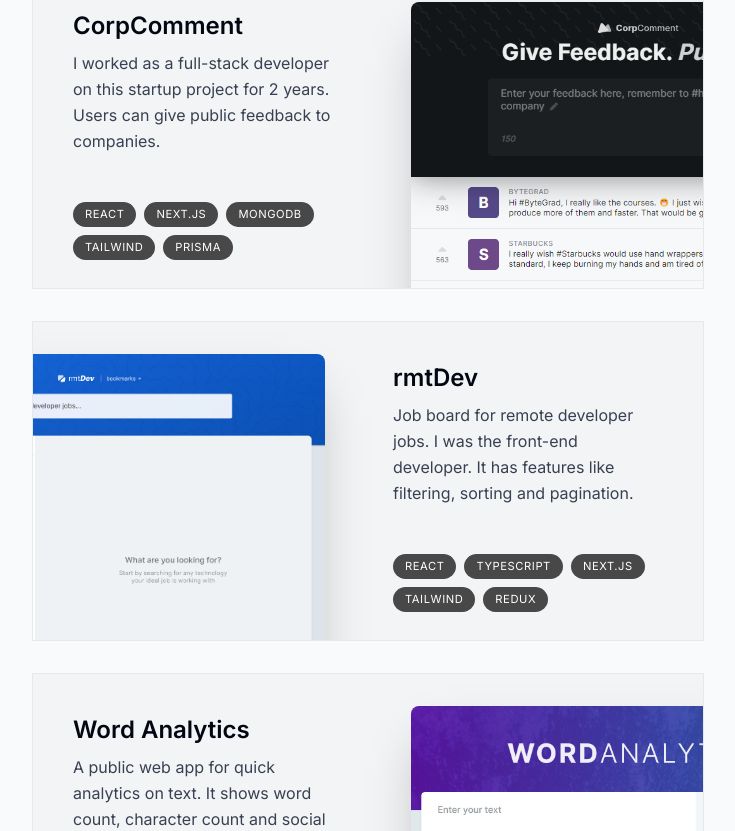
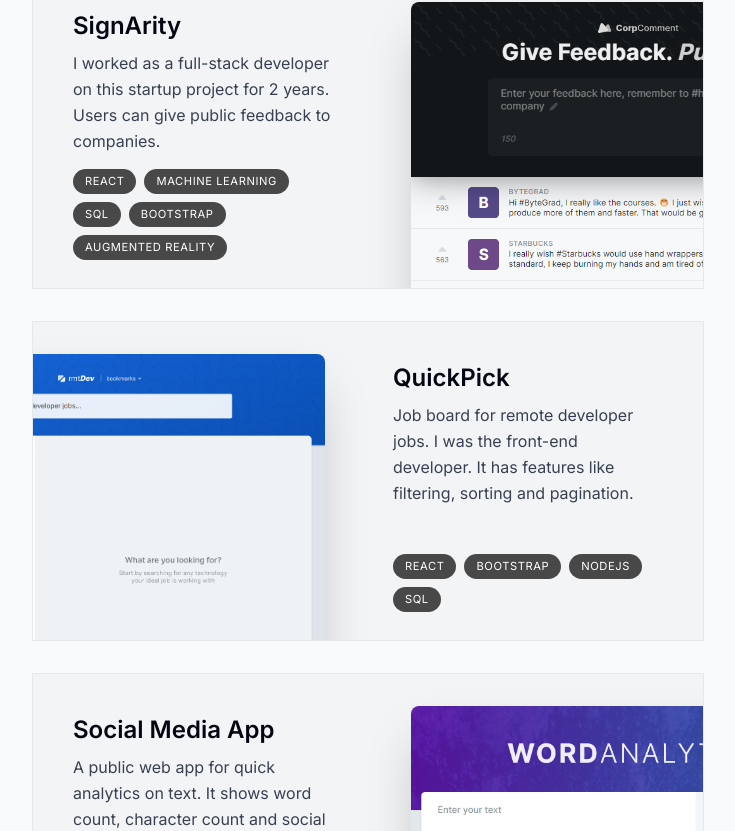
Before and after one commit to parshva555/Portfolio, a Next.js app: page / in a window 1280 px wide. Shown: the part 1449-2280 px from the top of the page, without its empty margins (272-1007 px from the left). Built offline with nearby package versions, Linux system fonts and the light colour scheme.

Commit message:
Scrolling animation on the project component

```diff
--- a/components/intro.tsx
+++ b/components/intro.tsx
@@ -1,33 +1,45 @@
-"use client"
-import React from 'react'
-import Image from 'next/image'
-import { motion } from "framer-motion"
-import Link from 'next/link'
-import {BsArrowRight, BsLinkedin} from 'react-icons/bs'
-import {HiDownload} from 'react-icons/hi'
-import { FaGithubSquare } from 'react-icons/fa'
+"use client";
+import React from "react";
+import Image from "next/image";
+import { motion } from "framer-motion";
+import Link from "next/link";
+import { BsArrowRight, BsLinkedin } from "react-icons/bs";
+import { HiDownload } from "react-icons/hi";
+import { FaGithubSquare } from "react-icons/fa";
 export default function Intro() {
   return (
-    <section className='mb-28 max-w-[50rem] text-center sm:mb-0'>
-        <div className='flex items-center justify-center'>
-            <div className='relative'>
+    <section className="mb-28 max-w-[50rem] text-center sm:mb-0">
+      <div className="flex items-center justify-center">
+        <div className="relative">
           <motion.div
-                initial={{opacity:0, scale:0}}
-                animate={{opacity:1, scale:1}}
+            initial={{ opacity: 0, scale: 0 }}
+            animate={{ opacity: 1, scale: 1 }}
             transition={{
-                    type:"tween",
-                    duration:0.2
-                }}>
-                <Image src="https://avatars.githubusercontent.com/u/112709071?v=4" alt='parshva_img' width="192" height="192" quality="95" priority={true}
-                className='h-24 w-24 rounded-full object-cover border-[0.35rem] border-white shadow-xl'/>
+              type: "tween",
+              duration: 0.2,
+            }}
+          >
+            <Image
+              src="https://avatars.githubusercontent.com/u/112709071?v=4"
+              alt="parshva_img"
+              width="192"
+              height="192"
+              quality="95"
+              priority={true}
+              className="h-24 w-24 rounded-full object-cover border-[0.35rem] border-white shadow-xl"
+            />
           </motion.div>
-                <motion.span className='absolute bottom-0 right-0 text-4xl'
-                initial={{opacity:0,scale:0}} animate={{opacity:1,scale:1}} transition={{
-                    type:"spring",
-                    stiffness:125,
-                    delay:0.1,
-                    duration:0.7
-                }}>
+          <motion.span
+            className="absolute bottom-0 right-0 text-4xl"
+            initial={{ opacity: 0, scale: 0 }}
+            animate={{ opacity: 1, scale: 1 }}
+            transition={{
+              type: "spring",
+              stiffness: 125,
+              delay: 0.1,
+              duration: 0.7,
+            }}
+          >
             👋
           </motion.span>
         </div>
@@ -37,18 +49,50 @@ export default function Intro() {
         initial={{ opacity: 0, y: 100 }}
         animate={{ opacity: 1, y: 0 }}
       >
-            <span className="font-bold">Hello, I'm Parshva Dani.</span> I'm Passionate about {" "}
-            <span className="font-bold">full-stack development. </span>
-            I enjoy
-            building <span className="italic">websites & apps</span>. I am currently learning{" "}
-            <span className="underline">React (Next.js)</span>.
+        <span className="font-bold">Hello, I'm Parshva Dani.</span> I'm
+        Passionate about{" "}
+        <span className="font-bold">full-stack development. </span>I enjoy
+        building <span className="italic">websites & apps</span>. I am currently
+        learning <span className="underline">React (Next.js)</span>.
       </motion.h1>
-        <motion.div className='flex flex-col sm:flex-row items-center justify-center gap-2 px-4 text-lg font-medium' initial={{ opacity: 0, y: 100 }} animate={{ opacity: 1, y: 0 }} transition={{delay: 0.1}}>
-            <Link href="#contact" className='bg-gray-900 text-white px-7 py-3 flex items-center gap-2 rounded-full outline-none focus:scale-110 hover:scale-110 hover:bg-gray-950 active:scale-105 transition'>Contact me here <BsArrowRight/></Link>
-            <a href="CV.pdf" className="group bg-white px-7 py-3 flex items-center gap-2 rounded-full outline-none focus:scale-110 hover:scale-110 active:scale-105 transition cursor-pointer borderBlack dark:bg-white/10"> Download CV <HiDownload className="opacity-60 group-hover:translate-y-1 transition"/></a>
-            <a href="https://www.linkedin.com/in/parshva-dani-28551b24b/"  target="_blank" className='bg-white p-4 text-gray-700 hover:text-gray-950 flex items-center gap-2 rounded-full focus:scale-[1.15] hover:scale-[1.15] active:scale-105 transition cursor-pointer borderBlack dark:bg-white/10 dark:text-white/60'> <BsLinkedin/></a>
-            <a href="https://github.com/parshva555"  target="_blank" className='bg-white p-4 text-gray-700 flex items-center gap-2 text-[1.35rem] rounded-full focus:scale-[1.15] hover:scale-[1.15] hover:text-gray-950 active:scale-105 transition cursor-pointer borderBlack dark:bg-white/10 dark:text-white/60'> <FaGithubSquare/></a>
+      <motion.div
+        className="flex flex-col sm:flex-row items-center justify-center gap-2 px-4 text-lg font-medium"
+        initial={{ opacity: 0, y: 100 }}
+        animate={{ opacity: 1, y: 0 }}
+        transition={{ delay: 0.1 }}
+      >
+        <Link
+          href="#contact"
+          className="bg-gray-900 text-white px-7 py-3 flex items-center gap-2 rounded-full outline-none focus:scale-110 hover:scale-110 hover:bg-gray-950 active:scale-105 transition"
+        >
+          Contact me here <BsArrowRight />
+        </Link>
+        <a
+          href="CV.pdf"
+          target="_blank"
+          className="group  bg-white px-7 py-3 flex items-center gap-2 rounded-full outline-none focus:scale-110 hover:scale-110 active:scale-105 transition cursor-pointer borderBlack dark:bg-white/10"
+        >
+          {" "}
+          Download CV{" "}
+          <HiDownload className="opacity-60 group-hover:translate-y-1 transition" />
+        </a>
+        <a
+          href="https://www.linkedin.com/in/parshva-dani-28551b24b/"
+          target="_blank"
+          className="bg-white p-4 text-gray-700 hover:text-gray-950 flex items-center gap-2 rounded-full focus:scale-[1.15] hover:scale-[1.15] active:scale-105 transition cursor-pointer borderBlack dark:bg-white/10 dark:text-white/60"
+        >
+          {" "}
+          <BsLinkedin />
+        </a>
+        <a
+          href="https://github.com/parshva555"
+          target="_blank"
+          className="bg-white p-4 text-gray-700 flex items-center gap-2 text-[1.35rem] rounded-full focus:scale-[1.15] hover:scale-[1.15] hover:text-gray-950 active:scale-105 transition cursor-pointer borderBlack dark:bg-white/10 dark:text-white/60"
+        >
+          {" "}
+          <FaGithubSquare />
+        </a>
       </motion.div>
     </section>
-  )
+  );
 }
--- /dev/null
+++ b/components/project.tsx
@@ -0,0 +1,50 @@
+"use client";
+import { projectsData } from "@/lib/data";
+import { useRef } from "react";
+import { useScroll } from "framer-motion";
+import Image from "next/image";
+import {motion} from 'framer-motion'
+type ProjectProps = (typeof projectsData)[number];
+export default function Project({
+  title,
+  description,
+  tags,
+  imageUrl,
+}: ProjectProps) {
+  const ref = useRef<HTMLElement>(null);
+  const {scrollYProgress}  = useScroll({
+    target:ref,
+    offset: ["0 1", "1.33 1"],
+  });
+  return (
+    <motion.section
+      ref={ref}
+      style={{
+        scale:scrollYProgress,
+        opacity:scrollYProgress
+      }}
+      className="group bg-gray-100 max-w-[42rem] border border-black/5 overflow-hidden sm:pr-8 relative sm:h-[20rem] mb-3 sm:mb-8 last:mb-0 even:pl-8 hover:bg-gray-200 transition"
+    >
+      <div className="pt-4 pb-7 px-5 sm:pl-10 sm:pr-2 sm:pt-10 sm:max-w-[50%] flex flex-col h-full group-even:ml-[18rem]">
+        <h3 className="text-2xl font-semibold">{title}</h3>
+        <p className="mt-2 leading-relaxed text-gray-700">{description}</p>
+        <ul className="flex flex-wrap mt-4 gap-2 sm:mt-auto">
+          {tags.map((tag, index) => (
+            <li
+              className="bg-black/[0.7] px-3 py-1 text-[0.7rem] uppercase tracking-wider text-white rounded-full"
+              key={index}
+            >
+              {tag}
+            </li>
+          ))}
+        </ul>
+      </div>
+      <Image
+        src={imageUrl}
+        alt="Project I worked on"
+        quality={95}
+        className="absolute top-8 -right-40 w-[28.25rem] rounded-t-lg shadow-2xl transition group-hover:scale-[1.10] group-even:right-[initial] group-even:-left-40 group-hover:-translate-x-3 group-hover:translate-y-3 group-hover:-rotate-2    group-even:group-hover:translate-x-3 group-even:group-hover:translate-y-3 group-even:group-hover:rotate-2"
+      />
+    </motion.section>
+  );
+}
--- a/components/projects.tsx
+++ b/components/projects.tsx
@@ -1,7 +1,8 @@
-import React from 'react'
+
+import React, { useRef } from 'react'
 import SectionHeading from './section-heading'
 import { projectsData } from '@/lib/data'
-import Image from 'next/image'
+import Project from './project'
 export default function Projects() {
   return (
     <section>
@@ -12,29 +13,9 @@ export default function Projects() {
                     <React.Fragment key={index}>
                     <Project {...project}/>
                     </React.Fragment>
-
                 ))
             }
         </div>
     </section>
   )
 }
-
-type ProjectProps = typeof projectsData[number];
-function Project({
-    title,description,tags,imageUrl}:ProjectProps){
-    return (
-        <section className='group bg-gray-100 max-w-[42rem] border border-black/5 overflow-hidden sm:pr-8 relative sm:h-[20rem] mb-3 sm:mb-8 last:mb-0 even:pl-8 hover:bg-gray-200 transition'>
-            <div className='pt-4 pb-7 px-5 sm:pl-10 sm:pr-2 sm:pt-10 sm:max-w-[50%] flex flex-col h-full group-even:ml-[18rem]'>
-            <h3 className='text-2xl font-semibold'>{title}</h3>
-                        <p className='mt-2 leading-relaxed text-gray-700'>{description}</p>
-                        <ul className='flex flex-wrap mt-4 gap-2 sm:mt-auto'>
-                        {tags.map((tag,index) => (
-                                <li className='bg-black/[0.7] px-3 py-1 text-[0.7rem] uppercase tracking-wider text-white rounded-full' key={index}>{tag}</li>
-                            ))}
-                        </ul>
-            </div>
-            <Image src={imageUrl} alt="Project I worked on" quality={95} className='absolute top-8 -right-40 w-[28.25rem] rounded-t-lg shadow-2xl transition group-hover:scale-[1.10] group-even:right-[initial] group-even:-left-40 group-hover:-translate-x-3 group-hover:translate-y-3 group-hover:-rotate-2    group-even:group-hover:translate-x-3 group-even:group-hover:translate-y-3 group-even:group-hover:rotate-2'/>
-        </section>
-    )
-}
--- a/lib/data.ts
+++ b/lib/data.ts
@@ -62,24 +62,24 @@ export const experiencesData = [
 
 export const projectsData = [
   {
-    title: "CorpComment",
+    title: "SignArity",
     description:
       "I worked as a full-stack developer on this startup project for 2 years. Users can give public feedback to companies.",
-    tags: ["React", "Next.js", "MongoDB", "Tailwind", "Prisma"],
+    tags: ["React", "Machine Learning", "SQL", "Bootstrap", "Augmented Reality"],
     imageUrl: corpcommentImg,
   },
   {
-    title: "rmtDev",
+    title: "QuickPick",
     description:
       "Job board for remote developer jobs. I was the front-end developer. It has features like filtering, sorting and pagination.",
-    tags: ["React", "TypeScript", "Next.js", "Tailwind", "Redux"],
+    tags: ["React", "Bootstrap", "Nodejs", "SQL"],
     imageUrl: rmtdevImg,
   },
   {
-    title: "Word Analytics",
+    title: "Social Media App",
     description:
       "A public web app for quick analytics on text. It shows word count, character count and social media post limits.",
-    tags: ["React", "Next.js", "SQL", "Tailwind", "Framer"],
+    tags: ["React", "Express", "MongoDB", "Tailwind", "Redux"],
     imageUrl: wordanalyticsImg,
   },
 ] as const;
@@ -94,14 +94,14 @@ export const skillsData = [
   "Node.js",
   "Git",
   "Tailwind",
-  "Prisma",
+  "C++",
   "MongoDB",
   "Redux",
-  "GraphQL",
-  "Apollo",
+  "php",
+  "AWS",
   "Express",
-  "PostgreSQL",
-  "Python",
-  "Django",
+  "SQL",
+  "Java",
+  "Bootstrap",
   "Framer Motion",
 ] as const;
```
Also changed, not shown: 1 other file (tests, documents, lock files or other folders). Lines whose indentation alone changed are shown as unchanged.
